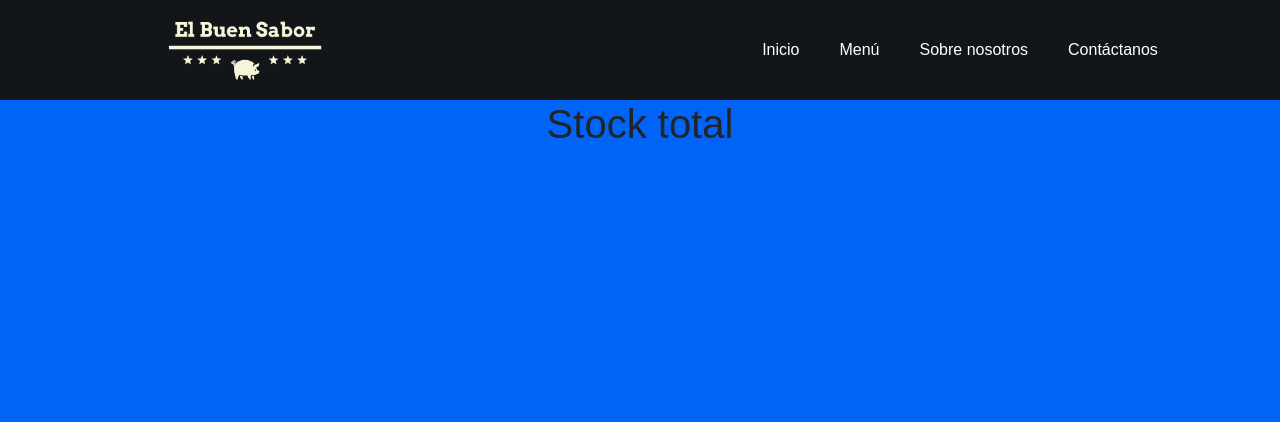
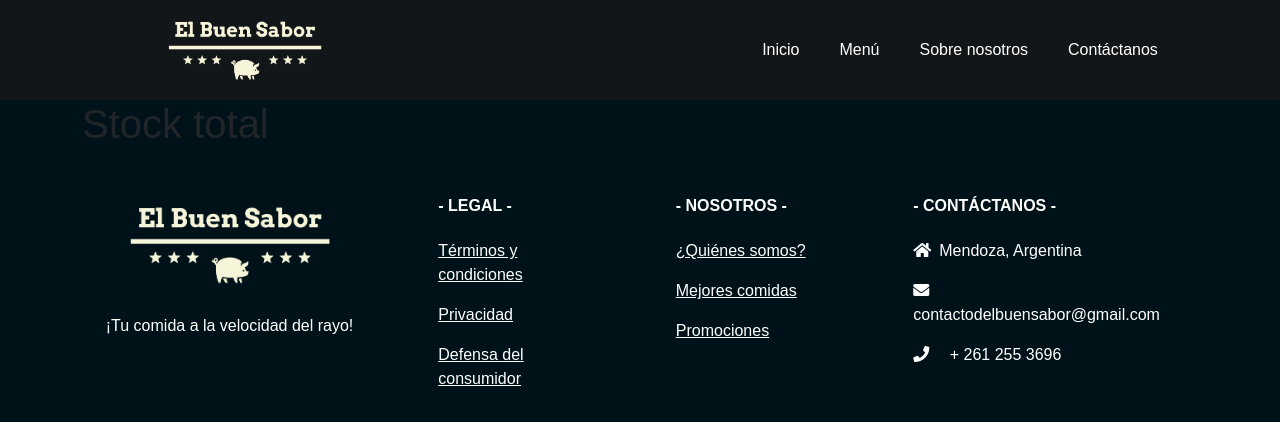
Before and after one commit to Granzo05/Ecommerce-restaurante, a React (Vite) app: page /stock in a window 1280 px wide. Shown: the top 422 px of the page. Built offline with nearby package versions, Linux system fonts and the light colour scheme.

Commit message:
css main

```diff
--- a/src/App.tsx
+++ b/src/App.tsx
@@ -2,16 +2,13 @@ import Header from "./components/HeaderAnterior";
 import Footer from "./components/Footer/Footer";
 import AppRoutes from "./routes/AppRoutes";
 import { BrowserRouter as Router } from "react-router-dom";
-import { Container } from "react-bootstrap";
 import '../src/App.css'
 
 const App = () => {
   return (
     <Router>
       <Header />
-      <Container style={{ height: '90vh' }}>
-        <AppRoutes />
-      </Container>
+      <AppRoutes />
       <Footer />
     </Router>
   );
--- a/src/assets/styleMainMenu.module.css
+++ b/src/assets/styleMainMenu.module.css
@@ -1,18 +1,6 @@
 @import url(https://pro.fontawesome.com/releases/v5.11.2/css/all.css);
 
-body {
-    display: flex;
-    flex-direction: row;
-    justify-content: center;
-    align-items: center;
-    overflow: hidden;
-    height: 100vh;
-    font-family: "Roboto", sans-serif;
-    transition: 0.25s;
-    background: rgb(2, 100, 247);
-}
-
-body .options {
+.options {
     display: flex;
     flex-direction: row;
     align-items: stretch;
@@ -23,7 +11,7 @@ body .options {
     min-height: 600px;
 }
 
-body .options .option {
+.options .option {
     position: relative;
     overflow: hidden;
     max-width: 100px;
@@ -46,10 +34,12 @@ body .options .option {
     bottom: 20px;
     left: 20px;
 }
-.option.enlarged .label .info > div {
+
+.option.enlarged .label .info>div {
     left: 0px;
     opacity: 1;
 }
+
 .option:not(.enlarged) {
     flex-grow: 1;
     border-radius: 30px;
@@ -59,7 +49,8 @@ body .options .option {
     bottom: 10px;
     left: 10px;
 }
-.option:not(.enlarged) .label .info > div {
+
+.option:not(.enlarged) .label .info>div {
     left: 20px;
     opacity: 0;
 }
--- a/src/components/Footer/Footer.tsx
+++ b/src/components/Footer/Footer.tsx
@@ -2,8 +2,7 @@ import { MDBFooter, MDBContainer, MDBRow, MDBCol, MDBIcon } from 'mdb-react-ui-k
 
 const Footer = () => {
     return (
-        <footer>
-            <MDBFooter bgColor='black' className='text-center text-lg-start text-muted'>
+            <MDBFooter className='text-center text-lg-start text-muted'>
                 <section className=''>
                     <MDBContainer className='text-center text-md-start mt-5' style={{color: 'white'}}>
                         <MDBRow className='mt-3'>
@@ -72,7 +71,6 @@ const Footer = () => {
                     </MDBContainer>
                 </section>
             </MDBFooter>
-        </footer>
     )
 }
 
--- a/src/pages/HomePage.tsx
+++ b/src/pages/HomePage.tsx
@@ -53,7 +53,7 @@ export default function MainMenu() {
     };
 
     return (
-
+        <section className='main'>
             <div className={styles.options}>
                 <div onClick={() => { toggleImage('hamburguesas') }} className={`${styles.option} ${enlargedImage === 'hamburguesas' ? styles.enlarged : ''}`} id="hamburguesas" style={{ backgroundImage: `url("https://cdn.sanity.io/images/jsdrzfkj/production-esmx/5e2316cc629ede9cd6646163efeafc5486161751-6240x4160.jpg?w=800&h=533&fit=crop")` }}>
                     <div className="_label_1jino_133">
@@ -192,5 +192,6 @@ export default function MainMenu() {
                     </div>
                 </div>
             </div>
+        </section>
     )
 }
--- a/style.css
+++ b/style.css
@@ -1,8 +1,11 @@
-
-#root, body {
-    width: 100%;
+#root {
+    width: 100vw;
+    height: 100vh;
+    margin: 0;
     padding: 0;
     overflow-y: auto;
+    overflow-x: hidden;
+    background-color: #001219;
 }
 
 header {
@@ -13,16 +16,24 @@ header navbar{
     padding: 20px;
 }
 
-footer {
-    margin-top: 25px;
+.footer {
+    height: auto;
+    text-align: center;
+    align-content: center;
+    display: flex;
+    flex-direction: column;
+    padding-top: 1%;
+    width: 100%;
+    justify-content: center;
+    background-color: #001219;
+    color: white;
 }
 
-footer section {
-    padding: 10px;
-}
-
-.container {
+.main {
     display: flex;
     height: 90vh;
-    justify-content: center;
+    width: 100%;
+    background-color: gray;
+    padding: 25px;
+    margin: 0 auto;
 }
```
Lines whose indentation alone changed are shown as unchanged.
